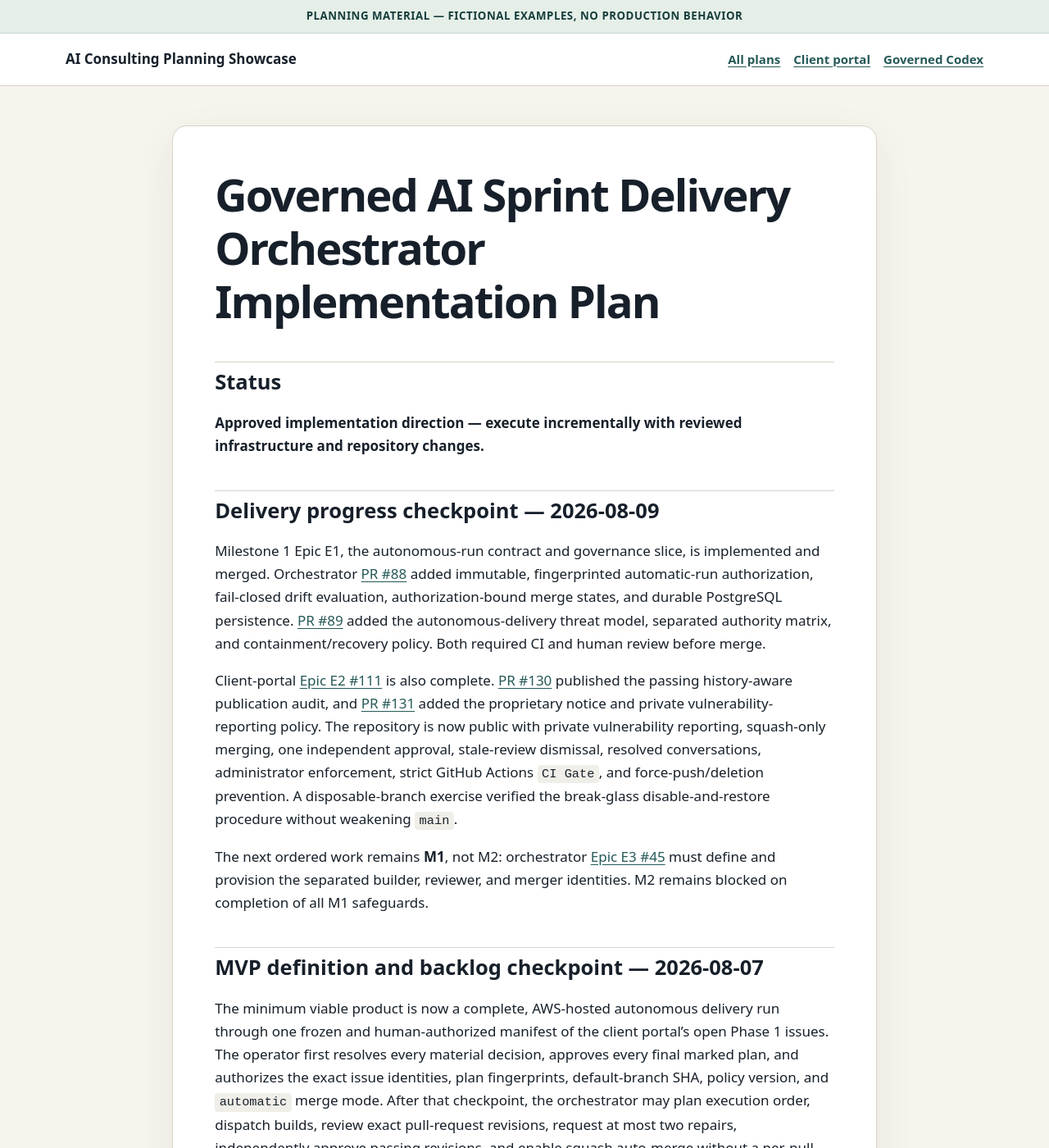
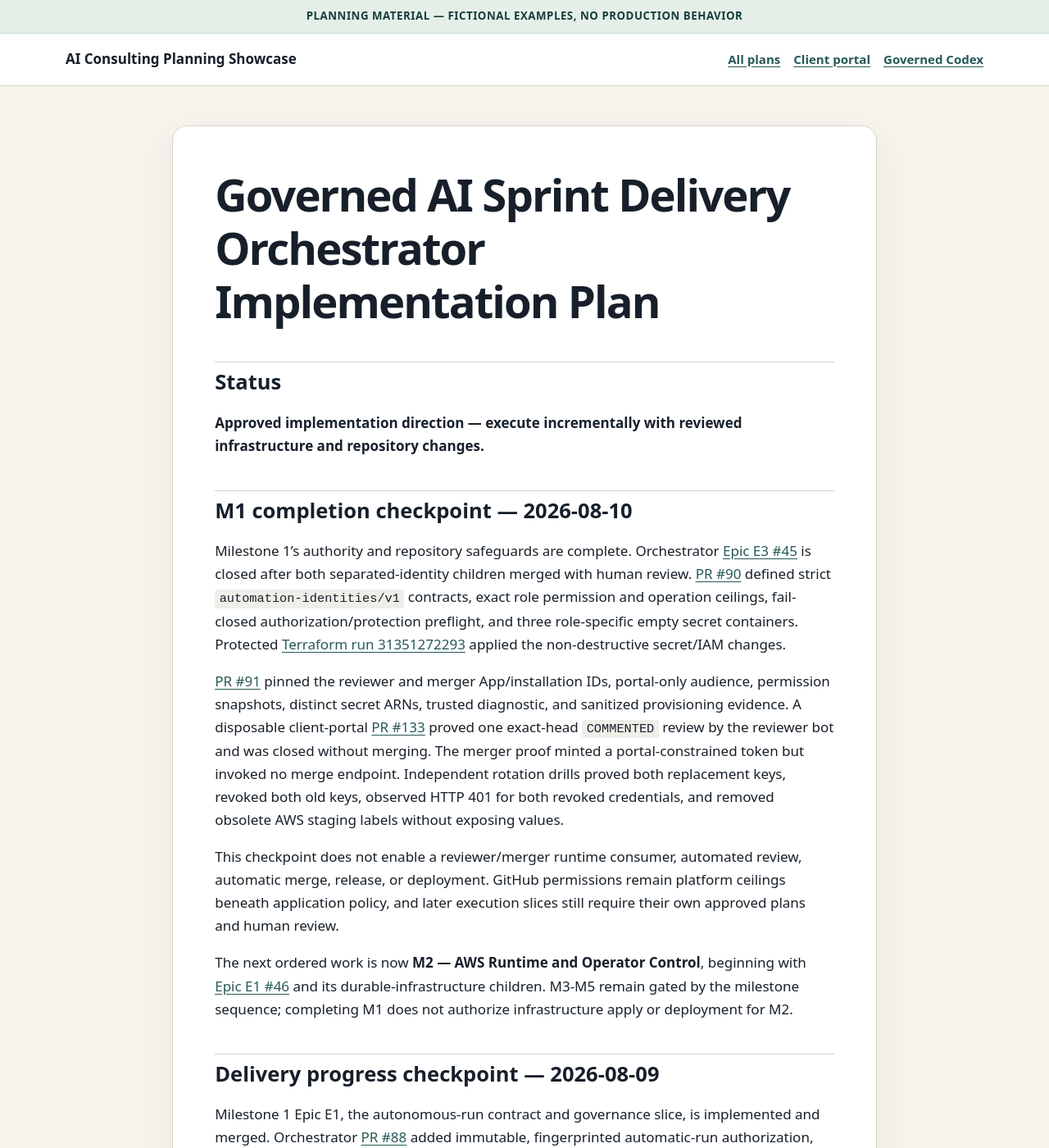
Before and after one commit to todd-brunia/ai-consulting-meta, a Jekyll site: the page built from plans/governed-codex-automation/sprint-delivery-orchestrator-implementation-plan.md, in a window 1280 px wide and 1400 px high. Shown: the whole window at 82% size. Built offline with Jekyll 4.4.1, drawn with Linux system fonts in a browser that asks for light colours; our own code applies the rules of GitHub Pages for plain Markdown files.

Commit message:
Record M1 identity separation completion (#20)
Co-authored-by: Todd Brunia <279554947+todd-brunia@users.noreply.github.com>

```diff
--- a/plans/governed-codex-automation/sprint-delivery-orchestrator-implementation-plan.md
+++ b/plans/governed-codex-automation/sprint-delivery-orchestrator-implementation-plan.md
@@ -4,6 +4,40 @@
 
 **Approved implementation direction — execute incrementally with reviewed
 infrastructure and repository changes.**
+
+## M1 completion checkpoint — 2026-08-10
+
+Milestone 1's authority and repository safeguards are complete. Orchestrator
+[Epic E3 #45](https://github.com/todd-brunia/ai-delivery-orchestrator/issues/45)
+is closed after both separated-identity children merged with human review.
+[PR #90](https://github.com/todd-brunia/ai-delivery-orchestrator/pull/90)
+defined strict `automation-identities/v1` contracts, exact role permission and
+operation ceilings, fail-closed authorization/protection preflight, and three
+role-specific empty secret containers. Protected
+[Terraform run 31351272293](https://github.com/todd-brunia/ai-delivery-orchestrator/actions/runs/31351272293)
+applied the non-destructive secret/IAM changes.
+
+[PR #91](https://github.com/todd-brunia/ai-delivery-orchestrator/pull/91)
+pinned the reviewer and merger App/installation IDs, portal-only audience,
+permission snapshots, distinct secret ARNs, trusted diagnostic, and sanitized
+provisioning evidence. A disposable client-portal
+[PR #133](https://github.com/todd-brunia/ai-consulting-client-portal/pull/133)
+proved one exact-head `COMMENTED` review by the reviewer bot and was closed
+without merging. The merger proof minted a portal-constrained token but invoked
+no merge endpoint. Independent rotation drills proved both replacement keys,
+revoked both old keys, observed HTTP 401 for both revoked credentials, and
+removed obsolete AWS staging labels without exposing values.
+
+This checkpoint does not enable a reviewer/merger runtime consumer, automated
+review, automatic merge, release, or deployment. GitHub permissions remain
+platform ceilings beneath application policy, and later execution slices still
+require their own approved plans and human review.
+
+The next ordered work is now **M2 — AWS Runtime and Operator Control**, beginning
+with [Epic E1 #46](https://github.com/todd-brunia/ai-delivery-orchestrator/issues/46)
+and its durable-infrastructure children. M3-M5 remain gated by the milestone
+sequence; completing M1 does not authorize infrastructure apply or deployment
+for M2.
 
 ## Delivery progress checkpoint — 2026-08-09
 
```
Also changed, not shown: plans/governed-codex-automation/index.md (+9 -3 lines).
